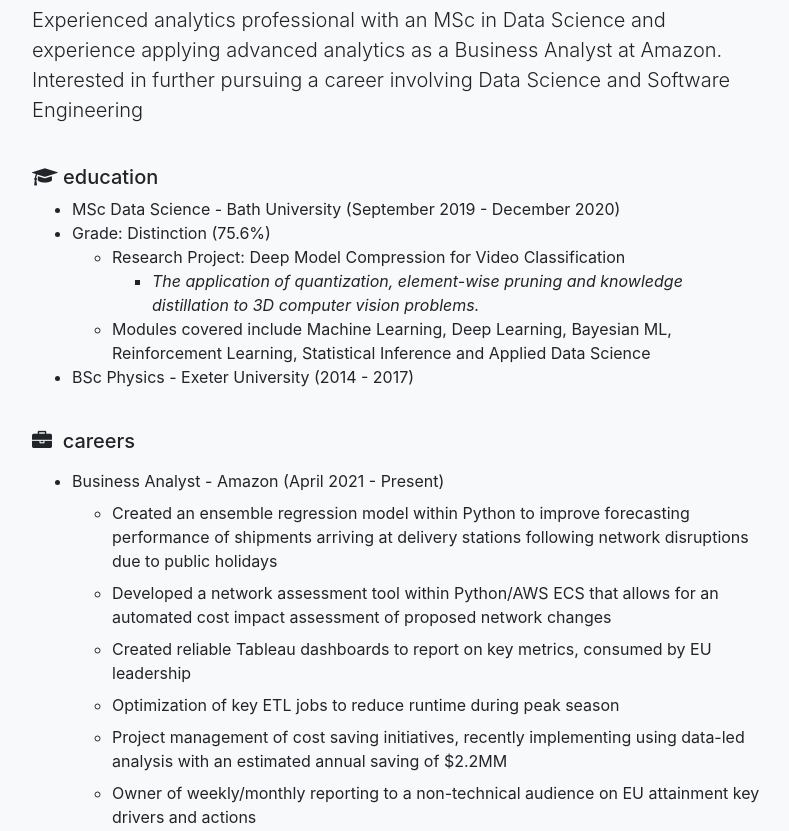
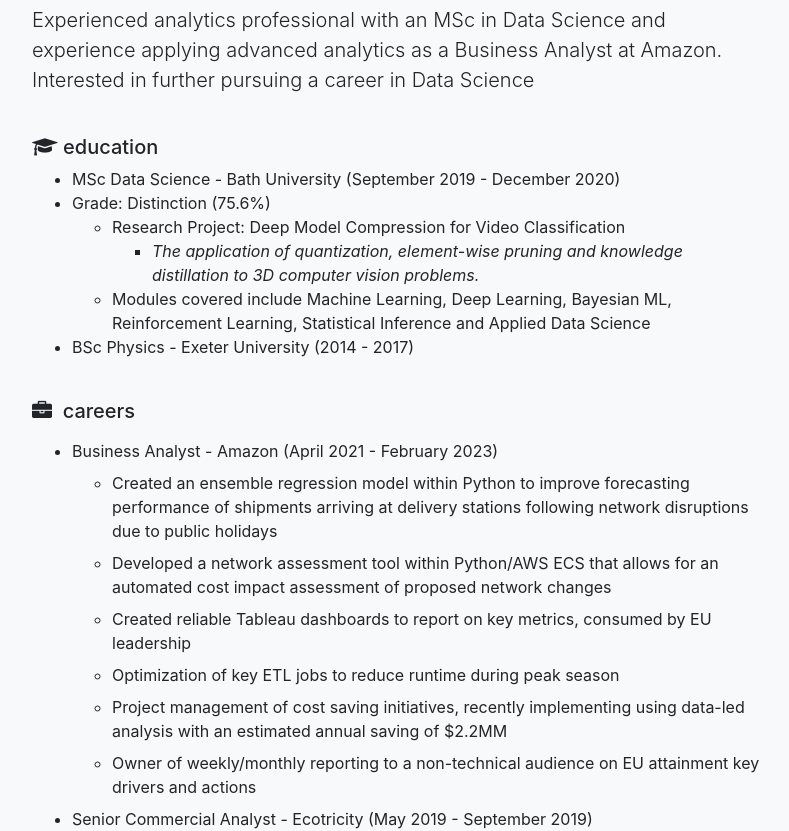
Before and after one commit to elliottloveridge/eloveridge, a plain HTML site: page public/index.html in a window 1280 px wide. Shown: the part 669-1500 px from the top of the page, without its empty margins (243-1032 px from the left). Drawn offline with Linux system fonts and the light colour scheme; some packages are replaced by stand-ins of ours.

Commit message:
Update work timeline

```diff
--- a/public/index.html
+++ b/public/index.html
@@ -95,7 +95,7 @@
       <div class="row">
         <div class="col-lg-8 mx-auto">
           <h2>about me</h2>
-          <p class="lead">Experienced analytics professional with an MSc in Data Science and experience applying advanced analytics as a Business Analyst at Amazon. Interested in further pursuing a career involving Data Science and Software Engineering</p>
+          <p class="lead">Experienced analytics professional with an MSc in Data Science and experience applying advanced analytics as a Business Analyst at Amazon. Interested in further pursuing a career in Data Science</p>
           <h5 class="top"><span class="fa fa-graduation-cap"></span> education</h5>
             <ul>
               <li>MSc Data Science - Bath University (September 2019 - December 2020)</li>
@@ -116,7 +116,7 @@
 
           <h5 class="top"><span class="fa fa-briefcase"></span> &nbsp;careers</h5>
             <ul>
-              <li style="padding-top:0.5em">Business Analyst - Amazon (April 2021 - Present)
+              <li style="padding-top:0.5em">Business Analyst - Amazon (April 2021 - February 2023)
                 <ul>
                   <li style="padding-top:0.5em">
                     Created an ensemble regression model within Python to improve forecasting performance of shipments arriving at delivery
```
